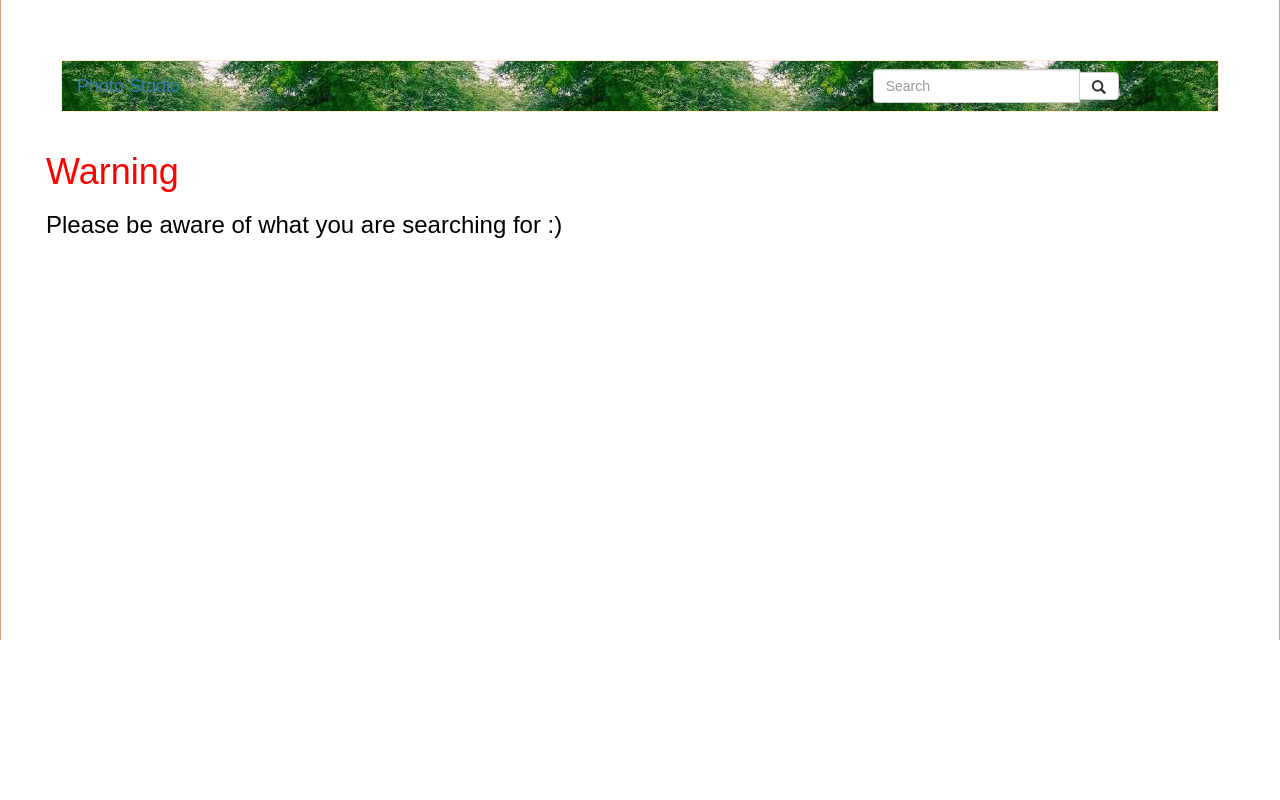
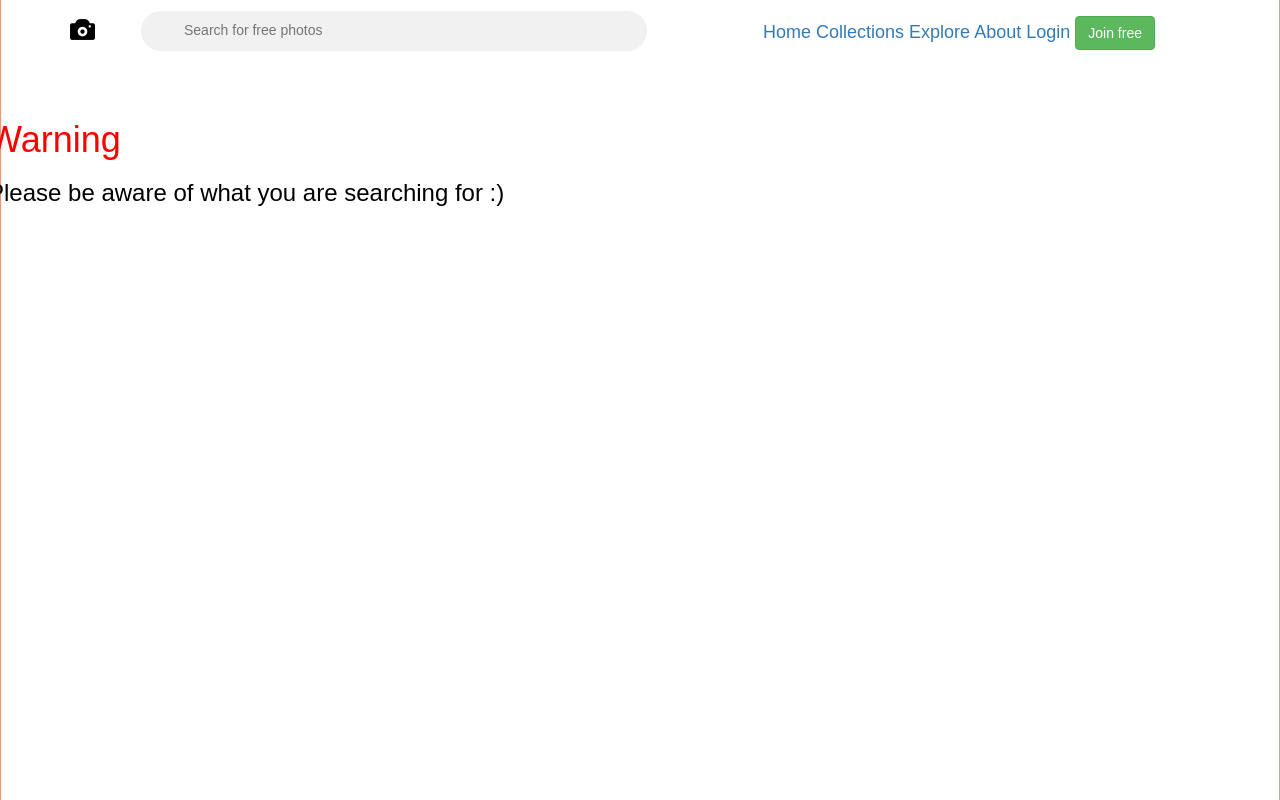
Before and after one commit to Grantone/Photo-Studio, a Django app: page /search/ in a window 1280 px wide. Run offline with Django 3.2, Linux system fonts and the light colour scheme; some libraries are stand-ins or nearby versions.

Commit message:
modified base.css file

```diff
--- a/photostudio/picture/static/css/basepost.css
+++ b/photostudio/picture/static/css/basepost.css
@@ -2,26 +2,62 @@ h1 {
   color: red;
 }
 
-.navbar {
-   background-color: #FFEBCD !important;
+#love {
+  background-color: #fff;
+  border: #fff;
+}
+#nav {
+  padding-right: 4px;
+  padding-left: 708px;
+  margin-bottom: 33px;
+  margin-top: -94px;
+  /*text-align: center;*/
+}
+.navbar-inverse .navbar-nav>li>a {
+  color: #000;
 }
 
+.navbar-inverse .navbar-nav>li>a:hover {
+  color: #000;
+}
+#icon {
+  font-size: 25px;
+  color: #000;
+}
+
+#nav:hover {
+  color: #000;
+  cursor: pointer;
+}
+#searchbar {
+  width: 506px;
+  height: 40px;
+  padding: 0 30px 2px 42px;
+  font-size: 14px;
+  color: #111;
+  background-color: #f1f1f1;
+  border: 1px solid transparent;
+  border-radius: 20px;
+  outline: none;
+  transition: all .2s ease-in-out;
+  -webkit-appearance: none;
+}
 
 body   {
-  height: 80%;
-  padding: 60px;
+  /*height: 10%;*/
+  padding: 2px;
   color: black;
   background-color: #fff;
   border-right: 1px solid #E9967A;
   border-left: 1px solid #E9967A;
   font-family: sans-serif;
   font-size: 20px;
-  line-height: 20px;
+  line-height: 5px;
   font-weight: normal;
 }
 
 image {
-  height: 500px;
+  height: 100px;
 
 }
 
--- a/photostudio/picture/templates/all-posts/search.html
+++ b/photostudio/picture/templates/all-posts/search.html
@@ -18,15 +18,13 @@
     <h2> Found 0 posts for the search term {{message}}</h2> {% endif %}
 
   </div>
-  {% endblock %}
-
-
+  {% endblock %} l
 
   <div class="row" id="s">
     {% for tag in tags %}
     <div class="col-xs-2 col-sm-2 col-md-1 col-lg-1" id="tag">
       <h4 class="text-center" id="tagname">{{tag.name}}</h4>
-      <a href="{% url 'tag' tag.id %}"><img src="{{tag.image.url}}" alt="{{tag.name}}" class="" id="cover"></a>
+      <a href="{% url 'tag' tag.id %}"><img src="{{tag.post_image.url}}" alt="{{tag.name}}" class="" id="cover"></a>
     </div>
     {% endfor %}
   </div>
--- a/photostudio/picture/templates/navbar.html
+++ b/photostudio/picture/templates/navbar.html
@@ -5,31 +5,34 @@
 
   <meta charset="utf-8">
   <meta name="viewport" content="width=device-width, initial-scale=1">
+  <link rel="stylesheet" href="./css/basepost.css">
 </head>
 
 <body>
-  <nav class="navbar">
-    <div class="container-fluid" id="love">
+  <div class="navbar navbar-inverse" role="navigation" id="love">
+    <div class="container">
       <div class="navbar-header">
-        <a class="navbar-brand" href="{% url 'index' %}">Photo Studio</a>
+        <a class="navbar-brand" href="{% url 'index' %}"><i class="glyphicon glyphicon-camera" id="icon"></i></a>
       </div>
-      <!-- adding a search form -->
-      <div class="col-sm-4 col-md-4 navbar-right">
-        <form class="navbar-form" action="{% url 'search_results' %}" role="search">
+      <div class="col-sm-4 col-md-4 navbar">
+        <form action="{% url 'search_results' %}" class="navbar-form">
           <div class="input-group">
-            <input type="text" name="post" placeholder="Search" class="form-control">
-            <div class="input-group-btn">
-              <button type="submit" class="btn btn-default">
-                  <i class="glyphicon glyphicon-search"></i>
-                </button>
-            </div>
+            <input type="text" autocorrect="off" id="searchbar" name="tag" data-test="search-input-input" placeholder="Search for free photos" tabindex="1" value="">
           </div>
-
         </form>
-
+      </div>
+      <div class="nav navbar-brand navbar-collapse collapse-right" id="nav">
+        <ul class="nav navbar-brand" style="color: black;">
+          <a href="/">Home</a>
+          <a href="/">Collections</a>
+          <a href="/">Explore</a>
+          <a href="/">About</a>
+          <a href="/">Login</a>
+          <button type="button" class="btn btn-success">Join free</button>
+        </ul>
       </div>
     </div>
-  </nav>
+  </div>
 </body>
 
 </html>
--- a/photostudio/picture/views.py
+++ b/photostudio/picture/views.py
@@ -26,7 +26,7 @@ def post(request, post_id):
 
 def photos(request, photo_id):
     try:
-        photo = Photo.objects.get(id=photo_id)
+        photo = Post.objects.get(id=photo_id)
 
     except Post.DoesNotExist:
         raise Http404()
@@ -38,7 +38,7 @@ def tag(request, tag_id):
     # all_tags = tags.display_tags()
     try:
         tag = tags.objects.get(id=tag_id)
-        photos = Photo.objects.filter(tag=tag).all()
+        photos = Post.objects.filter(tag=tag).all()
 
     except DoesNotExist:
         raise Http404()
@@ -48,17 +48,16 @@ def tag(request, tag_id):
 
 def search_results(request):
         # get all tags
-    all_tags = tags.display_tags()
+    # all_tags = tags.display_tags()
 
     # check if photo query exists in our request.GET object
     if 'tag' in request.GET and request.GET['tag']:
         search_term = request.GET.get('tag')  # get search term
-        search_tag = Photo.search_by_tags(
-            search_term)
-        photo = Photo.objects.filter(tag=search_tag).all()
+        search_tags = tags.search_for_tag(search_term)
+        photo = Post.objects.filter(tags=search_tags).all()
         message = f"{search_term}"
 
-        return render(request, 'all-posts/search.html', {"message": message, "search_tag": search_tag, "photo": photo})
+        return render(request, 'all-posts/search.html', {"message": message, "search_tags": search_tags, "photo": photo})
 
     else:
         message = "You haven't searched for any term"
```
